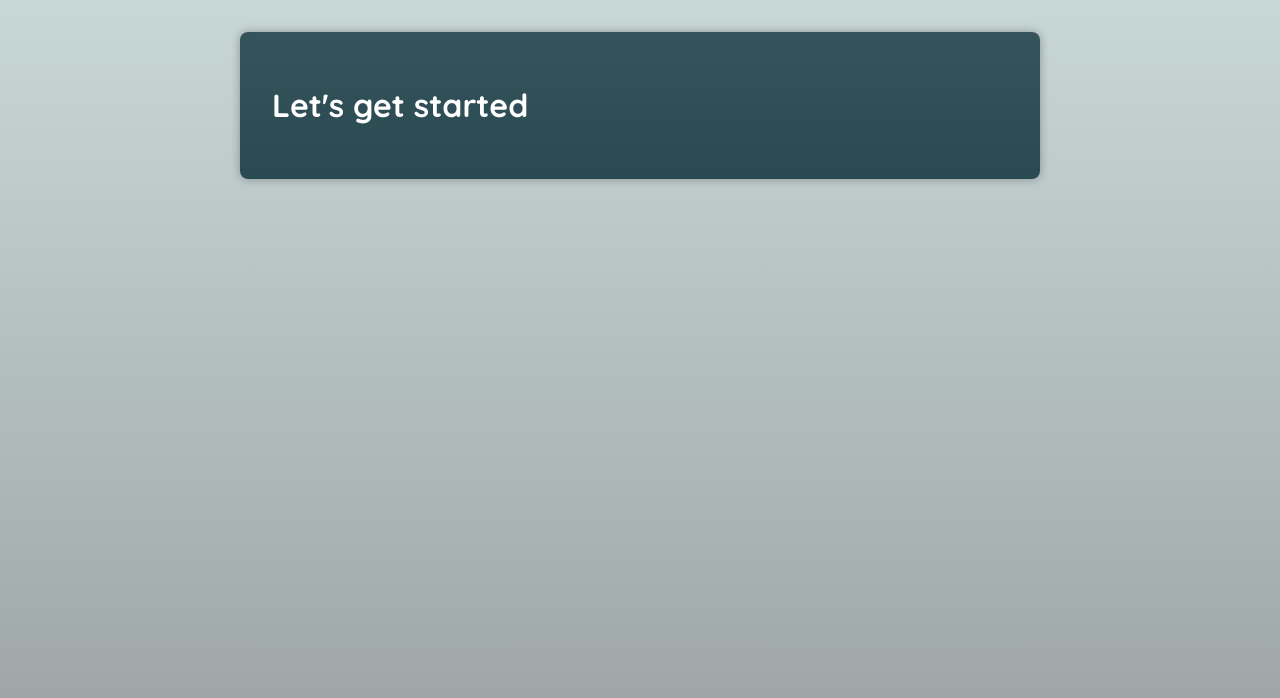
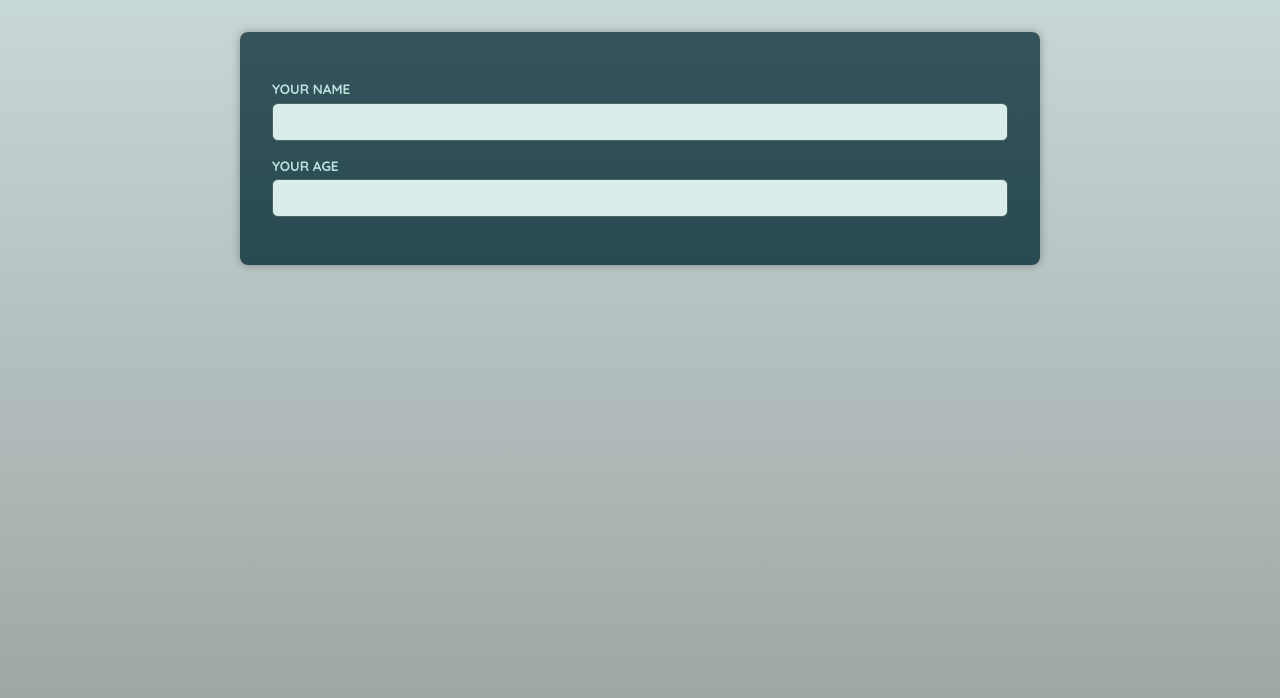
Before and after one commit to inodw1/react-ts-advanced, a React (Vite) app: page / in a window 1280 px wide. Shown: the top 698 px of the page. Built offline with nearby package versions, Linux system fonts and the light colour scheme; a web font is replaced by a local one.

Commit message:
Create basic customizable input component

```diff
--- a/src/App.tsx
+++ b/src/App.tsx
@@ -1,7 +1,13 @@
 import React from "react";
+import Input from "./component/input.tsx";
 
 function App() {
-    return <h1>Let's get started</h1>;
+    return (
+        <main>
+            <Input id="name" label="Your name" />
+            <Input id="age" label="Your age" />
+        </main>
+    );
 }
 
 export default App;
--- /dev/null
+++ b/src/component/input.tsx
@@ -0,0 +1,17 @@
+import React from "react";
+
+interface InputProps {
+    id: string;
+    label: string;
+}
+
+const Input = ({ id, label }: InputProps) => {
+    return (
+        <p>
+            <label htmlFor={id}>{label}</label>
+            <input id={id} type="texts" />
+        </p>
+    );
+};
+
+export default Input;
```
